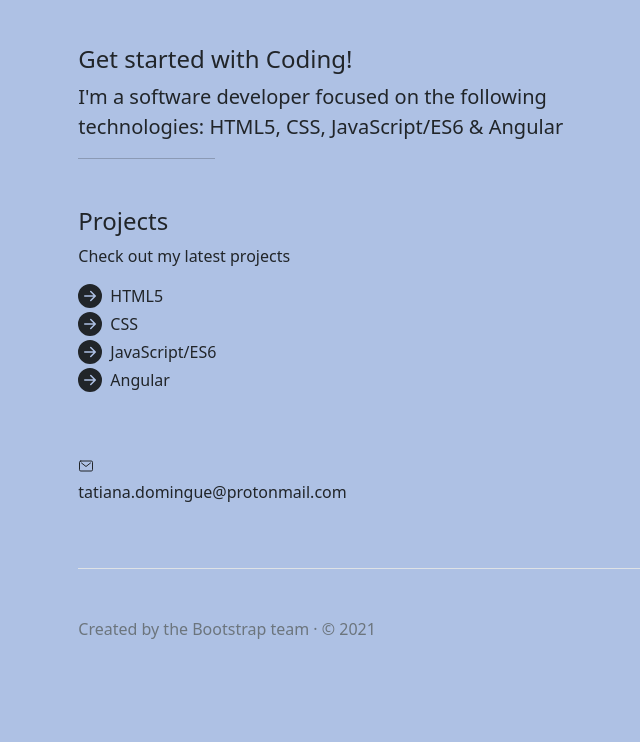
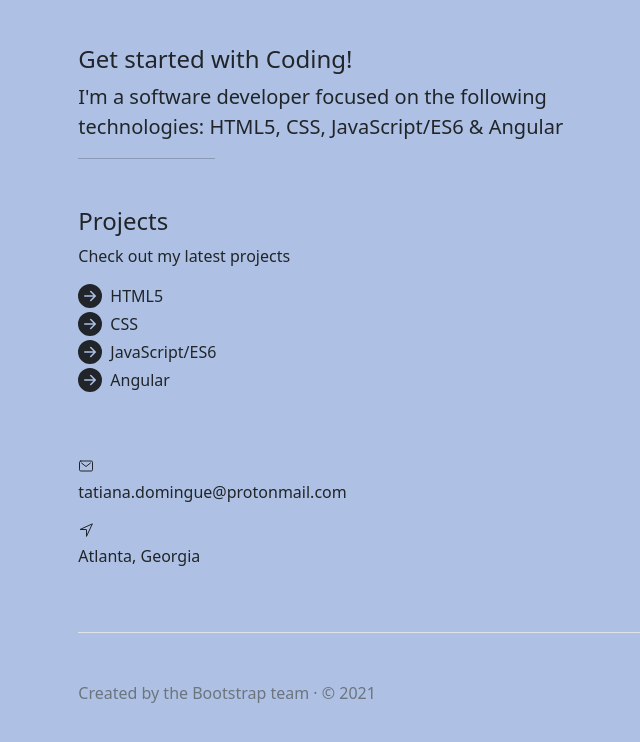
Before and after one commit to TatyCoder/Portfolio, a plain HTML site: page index.html in a window 1280 px wide. Shown: the part 114-856 px from the top of the page, without its empty margins (151-791 px from the left). Drawn offline with nearby package versions, Linux system fonts and the light colour scheme.

Commit message:
Added icon

```diff
--- a/index.html
+++ b/index.html
@@ -48,6 +48,7 @@
                 </div>
                 <div>
                     <ion-icon name="mail-outline"></ion-icon><p>tatiana.domingue@protonmail.com</p>
+                    <ion-icon name="navigate-outline"></ion-icon><p>Atlanta, Georgia</p>
                 </div>
             </div>
         </main>
```
